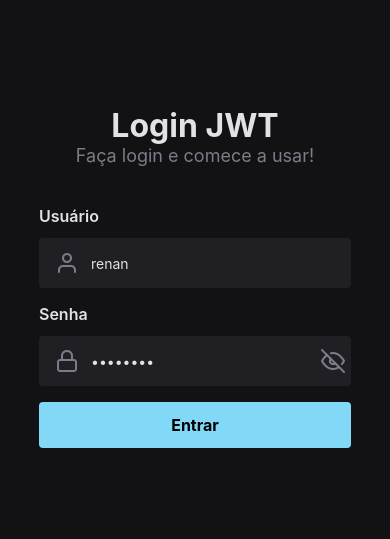
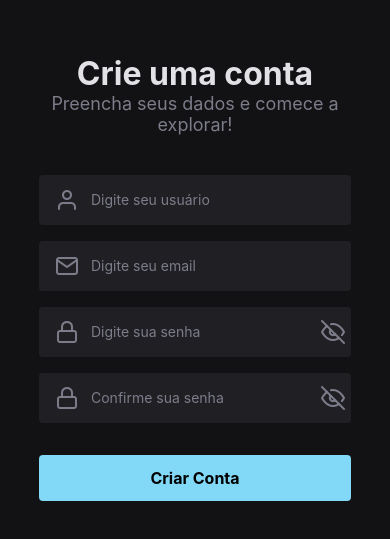
Before and after one commit to Renan-Gimenez/poc-jwt-mobile, a React Native app: screen /signup in a window 390 px wide. Shown: the part 145-684 px from the top of the page. Built offline with nearby package versions, Linux system fonts and the light colour scheme; no server answers.

Commit message:
feat: setup auth stack navigation

```diff
--- a/App.tsx
+++ b/App.tsx
@@ -1,11 +1,18 @@
+import { View } from "react-native";
 import { AuthProvider, useAuth } from "@/contexts/AuthContext";
+import Routes from "@/routes";
+import { colors } from "@/styles/colors";
 
-import { Home, Login } from "@/screens";
+import { Home } from "@/screens";
 
 const AuthenticatedApp = () => {
   const { isAuthenticated } = useAuth();
 
-  return isAuthenticated ? <Home /> : <Login />;
+  return (
+    <View style={{ flex: 1, backgroundColor: colors.gray[900] }}>
+      {isAuthenticated ? <Home /> : <Routes />}
+    </View>
+  );
 };
 
 export default function App() {
--- a/package.json
+++ b/package.json
@@ -9,12 +9,15 @@
     "web": "expo start --web"
   },
   "dependencies": {
+    "@react-navigation/native": "^6.1.18",
+    "@react-navigation/native-stack": "^6.11.0",
     "axios": "^1.7.7",
     "expo": "~51.0.28",
     "expo-status-bar": "~1.12.1",
     "react": "18.2.0",
     "react-native": "0.74.5",
-    "react-native-safe-area-context": "4.10.5"
+    "react-native-safe-area-context": "^4.10.5",
+    "react-native-screens": "^3.31.1"
   },
   "devDependencies": {
     "@babel/core": "^7.20.0",
--- /dev/null
+++ b/src/routes/index.tsx
@@ -0,0 +1,10 @@
+import { NavigationContainer } from "@react-navigation/native";
+import { AuthStack } from "./stack.routes";
+
+export default function Routes() {
+  return (
+    <NavigationContainer>
+      <AuthStack />
+    </NavigationContainer>
+  );
+}
--- /dev/null
+++ b/src/routes/stack.routes.tsx
@@ -0,0 +1,18 @@
+import { createNativeStackNavigator } from "@react-navigation/native-stack";
+
+import { Login, Signup } from "@/screens";
+
+const Stack = createNativeStackNavigator();
+
+export function AuthStack() {
+  return (
+    <Stack.Navigator
+      screenOptions={{
+        headerShown: false,
+      }}
+    >
+      <Stack.Screen name="login" component={Login} />
+      <Stack.Screen name="signup" component={Signup} />
+    </Stack.Navigator>
+  );
+}
```
Also changed, not shown: 1 other file (tests, documents, lock files or other folders).
